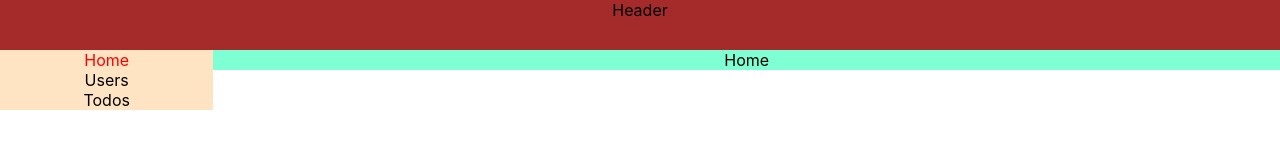
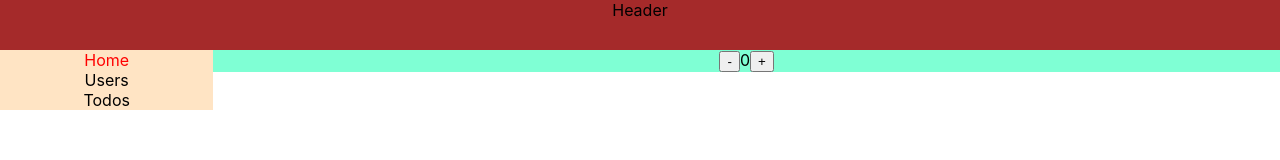
Before and after one commit to gvantsa-dolidze/react-todo-app, a React (Create React App) app: page / in a window 1280 px wide. Shown: the top 160 px of the page. Built offline with nearby package versions, Linux system fonts and the light colour scheme.

Commit message:
Create Button component with onClick handler for state update

```diff
--- a/src/components/home/Home.jsx
+++ b/src/components/home/Home.jsx
@@ -1,8 +1,22 @@
-import './Home.css'
+import { useState } from "react";
+import "./Home.css";
 const Home = () => {
+  const [number, setNumber] = useState(0);
+  // const decrement = () => {
+  //   setNumber(number => number -  1)
+  // }
+
+  // const increment = () => {
+  //   setNumber(number => number + 1)
+  // }
+
   return (
-    <div className='home'>Home</div>
-  )
-}
+    <div className="home">
+      <button onClick={() => setNumber((number) => number - 1)}>-</button>
+      <span>{number}</span>
+      <button onClick={() => setNumber((number) => number + 1)}>+</button>
+    </div>
+  );
+};
 
 export default Home;
```
